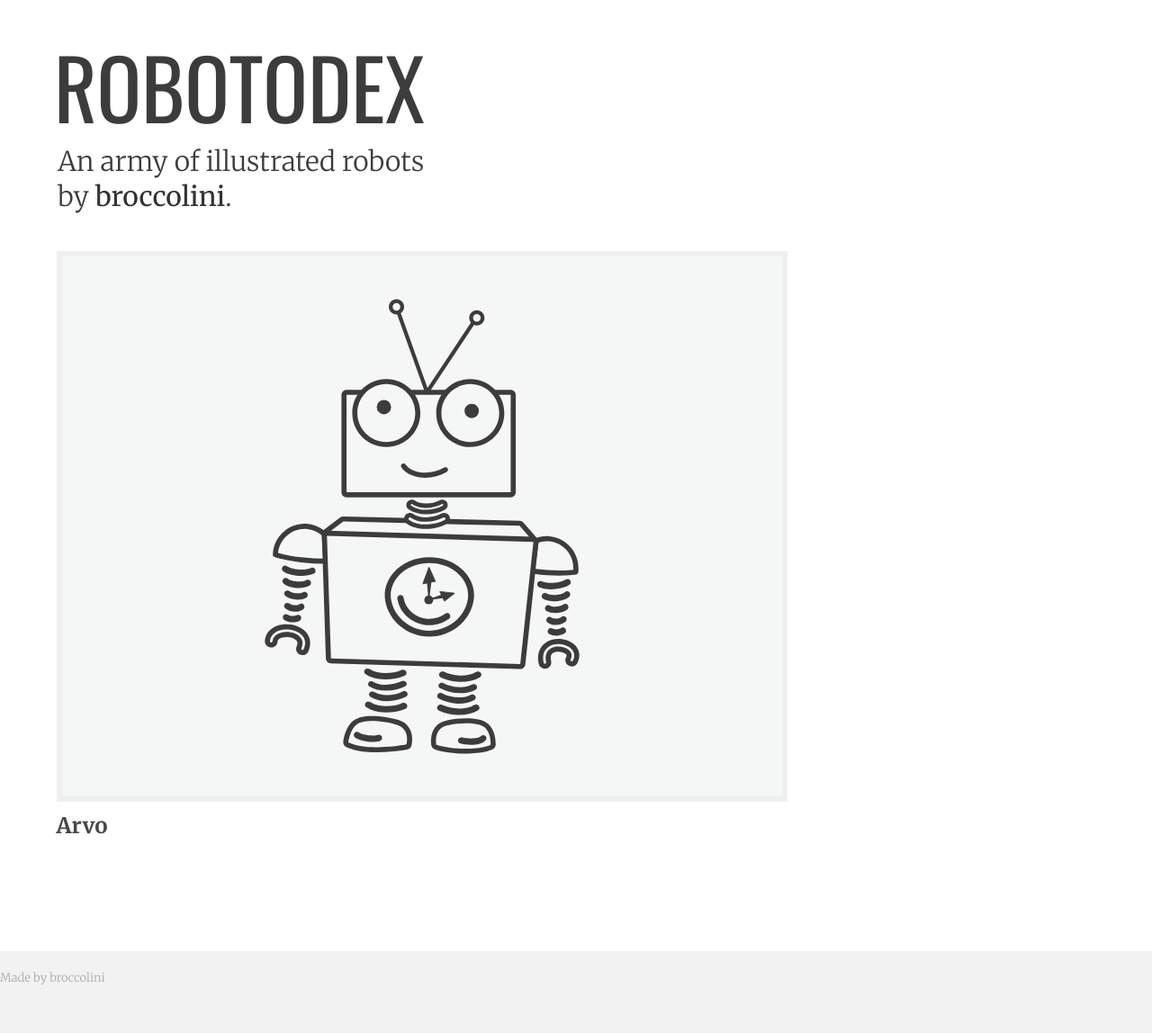
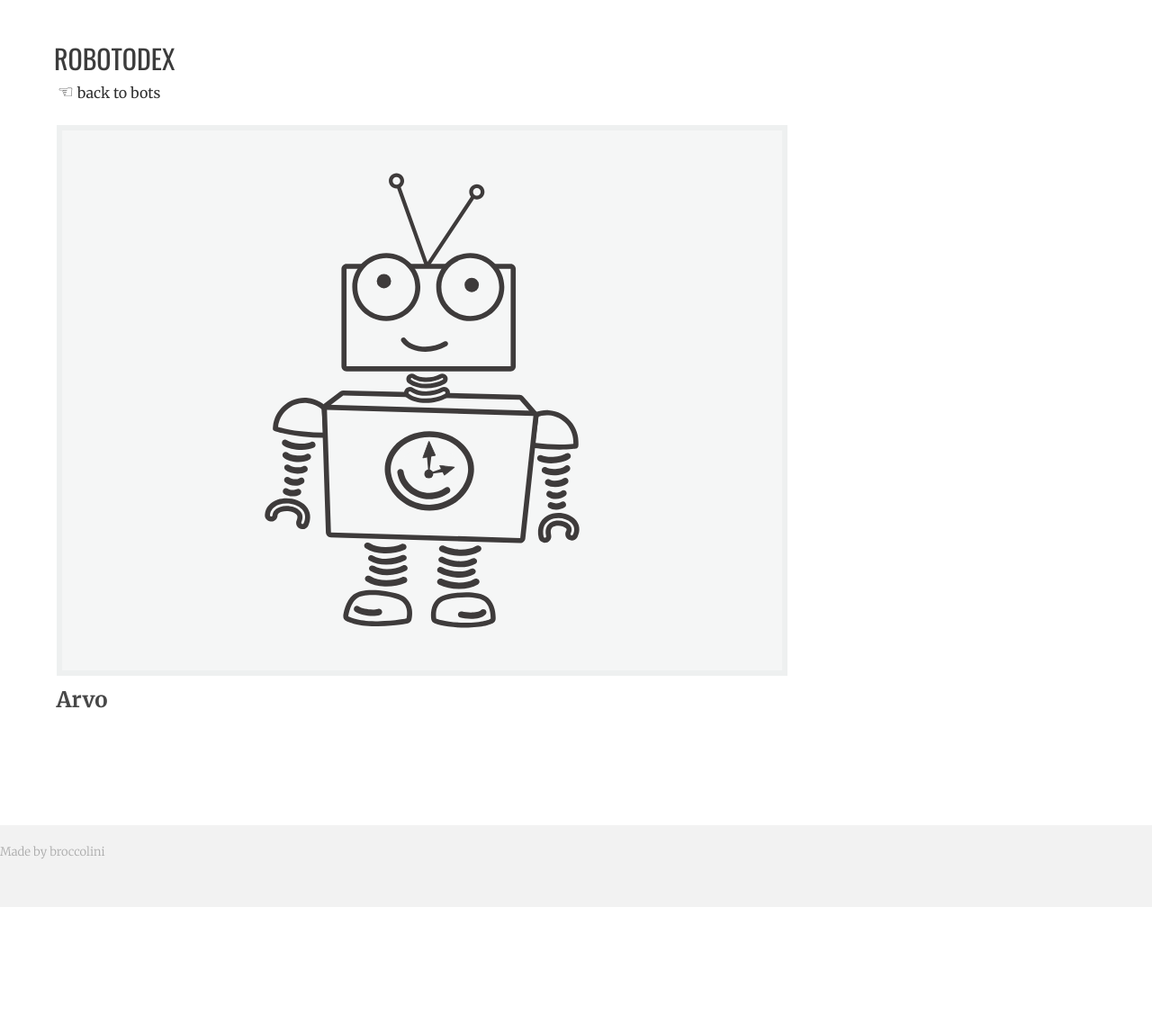
Before and after one commit to broccolini/robotodex, a Jekyll site: the page built from _posts/2012-06-05-arvo.md, in a window 1280 px wide. Shown: the whole page at 90% size. Built offline with Jekyll 4.4.1, drawn with Linux system fonts in a browser that asks for light colours; after the commit the page ends 1008 px from its top, so only the background shows below that.

Commit message:
post detail styles

```diff
--- a/_layouts/robot.html
+++ b/_layouts/robot.html
@@ -1,16 +1,18 @@
  {% include header.html %}
+
     <header>
-      <div class="inner">
+      <div class="inner detail">
         <h1>Robotodex</h1>
-       <h2>An army of illustrated robots by <a href="http://broccolini.net">broccolini</a>.</h2>
+        <a href="http://robotodex.com"><span class="backlink">☜</span> back to bots</a>
     </header>
-
+<div id="detail">
     <div id="content-wrapper">
       <div class="inner clearfix">
         <section id="main-content">
-          {{ content }}
+            {{ content }}
         </section>
 
       </div>
     </div>
+  </div><!--  End Detail  -->
   {% include footer.html %}
--- a/stylesheets/stylesheet.css
+++ b/stylesheets/stylesheet.css
@@ -136,6 +136,18 @@ span.mrpointy{
   width: 360px;
   float: left;
   margin-right: 34px;
+}
+
+.detail h1 {
+  font-size: 30px;
+}
+
+.detail span {
+  font-size: 20px;
+}
+
+#detail #content-wrapper {
+  padding-top: 10px;
 }
 
 code, pre {
```
